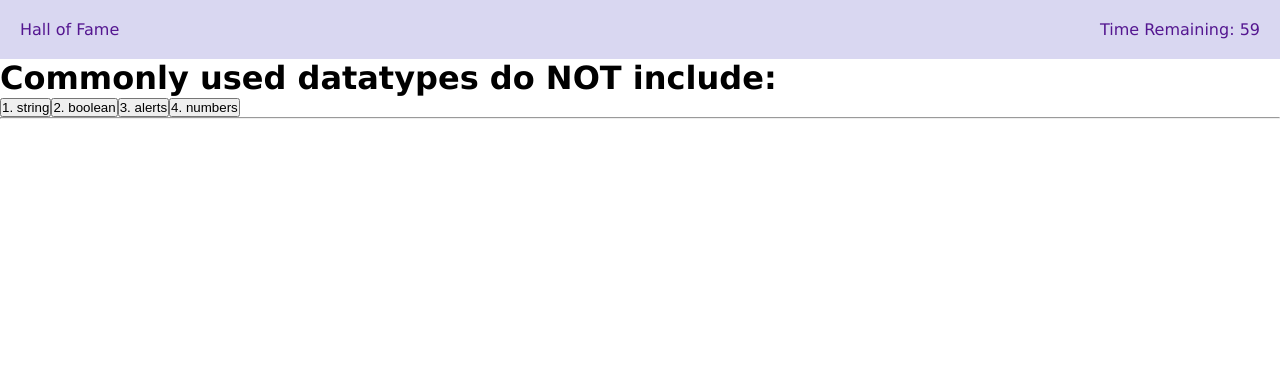
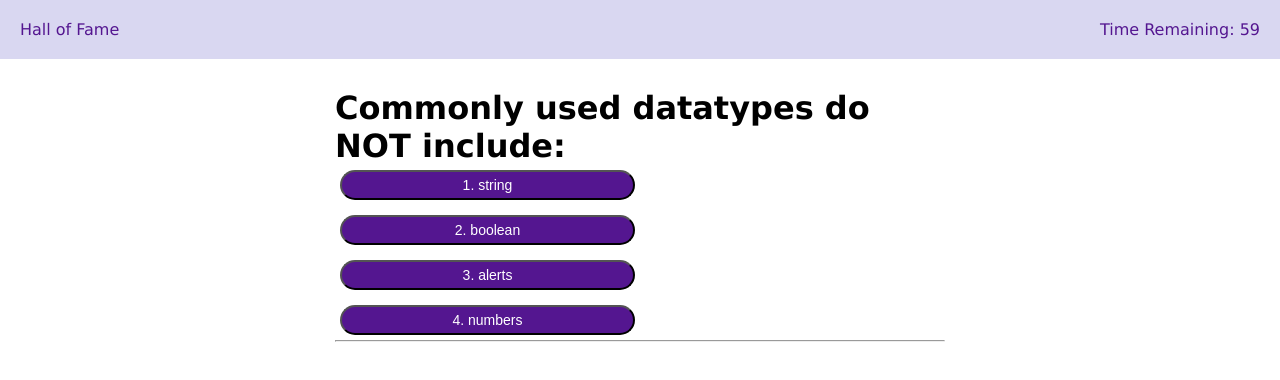
Before and after one commit to jeremy-fong/timed-quiz, a plain HTML site: page index.html in a window 1280 px wide. Both pictures are taken after a click on the button "Start Quiz!". Drawn offline with Linux system fonts and the light colour scheme.

Commit message:
added css for quiz

```diff
--- a/assets/style.css
+++ b/assets/style.css
@@ -41,5 +41,33 @@ header {
 
 /* questions */
 
+#container {
+    display: grid;
+    padding: 25px;
+    margin: 5px;
+    grid-template-columns: .5fr;
+    justify-content: center;
+    align-items: center;
+  }
+
+.btn-grid {
+    display: grid;
+    gap: 5px;
+    width: 50%;
+
+}
+
+.btn {
+    background-color: #541690;
+    color: white;
+    border-radius: 25px;
+    font-size: 14px;
+    padding: 5px;
+    margin: 5px;
+}
+
+.btn:hover {
+    background-color: #A460ED;
+}
 
 /* hall of fame */
```
